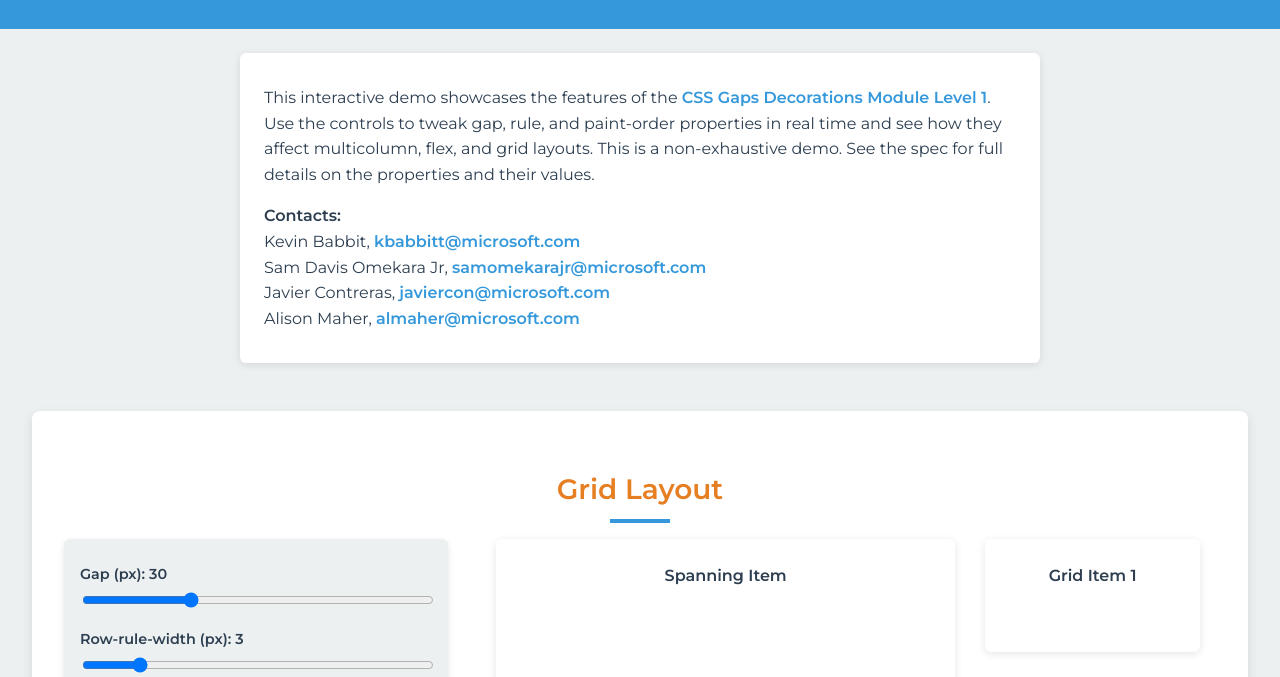
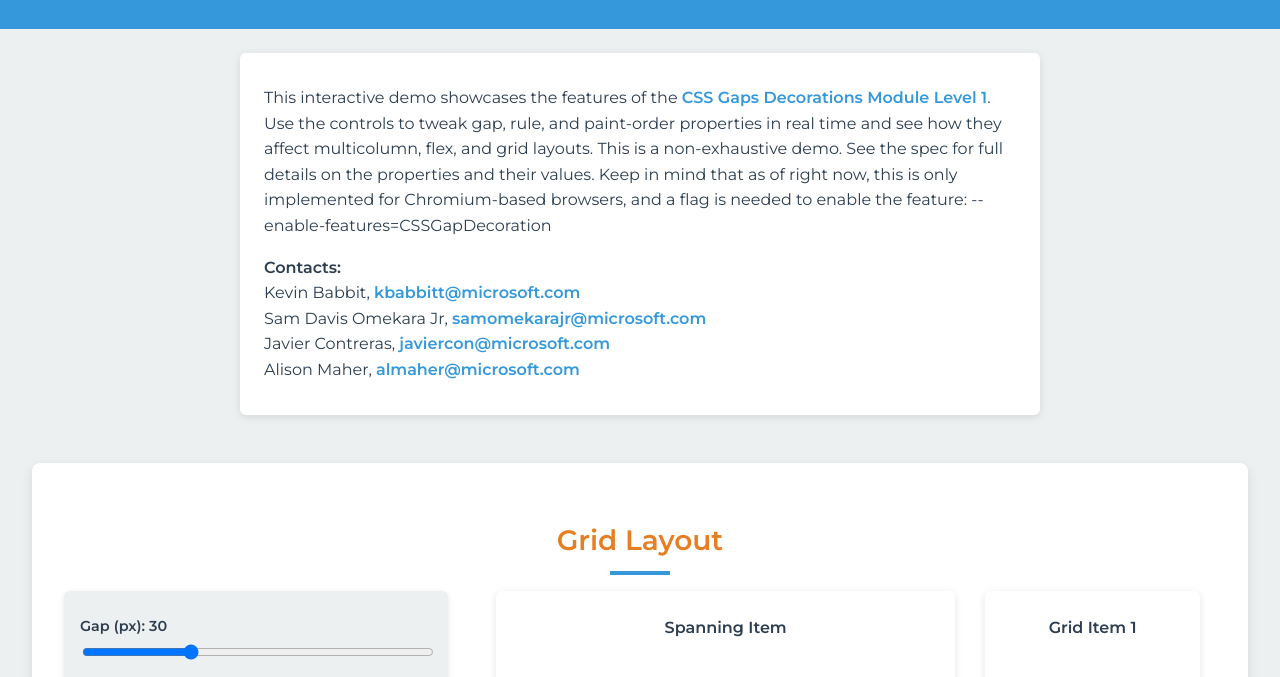
Before and after one commit to jav099/css-gap-decorations-demo-1, a plain HTML site: page index.html in a window 1280 px wide. Shown: the part 99-776 px from the top of the page. Drawn offline with Linux system fonts and the light colour scheme.

Commit message:
Update index.html

```diff
--- a/index.html
+++ b/index.html
@@ -187,6 +187,8 @@
       Use the controls to tweak gap, rule, and paint-order properties in real time
       and see how they affect multicolumn, flex, and grid layouts.
       This is a non-exhaustive demo. See the spec for full details on the properties and their values.
+
+      Keep in mind that as of right now, this is only implemented for Chromium-based browsers, and a flag is needed to enable the feature: --enable-features=CSSGapDecoration
     </p>
     <p><strong>Contacts:</strong><br/>
       Kevin Babbit, <a href="mailto:kbabbitt@microsoft.com">kbabbitt@microsoft.com</a><br/>
```
